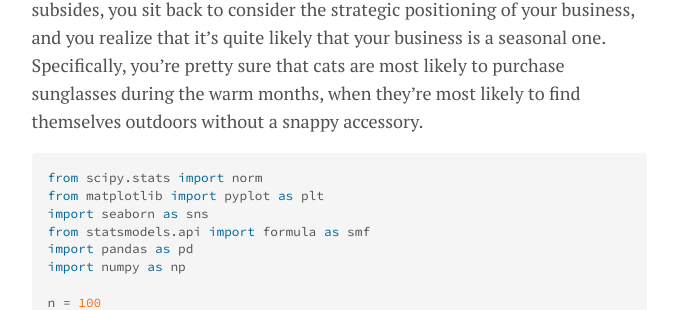
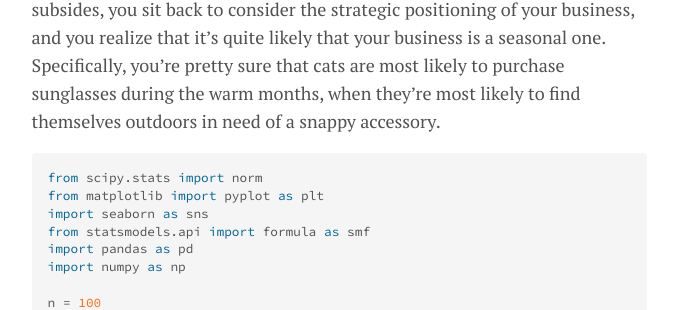
Before and after one commit to lmc2179/lmc2179.github.io, a Jekyll site: the page built from drafts/prediction_confidence.md, in a window 1280 px wide and 900 px high, scrolled down 1114 px. Shown: the part 291-601 px from the top of the window, without its empty margins (301-978 px from the left). Built offline with Jekyll 4.4.1, drawn with Linux system fonts in a browser that asks for light colours; some of the changed text lies outside the part shown.

Commit message:
Update prediction_confidence.md

````diff
--- a/drafts/prediction_confidence.md
+++ b/drafts/prediction_confidence.md
@@ -15,7 +15,7 @@ image: cat_sunglasses.jpg
 
 # Example: An OLS regression model with one independent variable
 
-As always, it's useful to get some intuition by looking at an example. Let's say that you, a serial innovator and entrepreneur, have recently started designing your very own line of that most coveted feline fashion accessory, [little tiny sunglasses for cats](https://www.amazon.com/Coolrunner-Sunglasses-Classic-Circular-Fashion/dp/B07748RLF5). After the initial enormous rush of sales subsides, you sit back to consider the strategic positioning of your business, and you realize that it's quite likely that your business is a seasonal one. Specifically, you're pretty sure that cats are most likely to purchase sunglasses during the warm months, when they're most likely to find themselves outdoors without a snappy accessory.
+As always, it's useful to get some intuition by looking at an example. Let's say that you, a serial innovator and entrepreneur, have recently started designing your very own line of that most coveted feline fashion accessory, [little tiny sunglasses for cats](https://www.amazon.com/Coolrunner-Sunglasses-Classic-Circular-Fashion/dp/B07748RLF5). After the initial enormous rush of sales subsides, you sit back to consider the strategic positioning of your business, and you realize that it's quite likely that your business is a seasonal one. Specifically, you're pretty sure that cats are most likely to purchase sunglasses during the warm months, when they're most likely to find themselves outdoors in need of a snappy accessory.
 
 ```python
 from scipy.stats import norm
````
